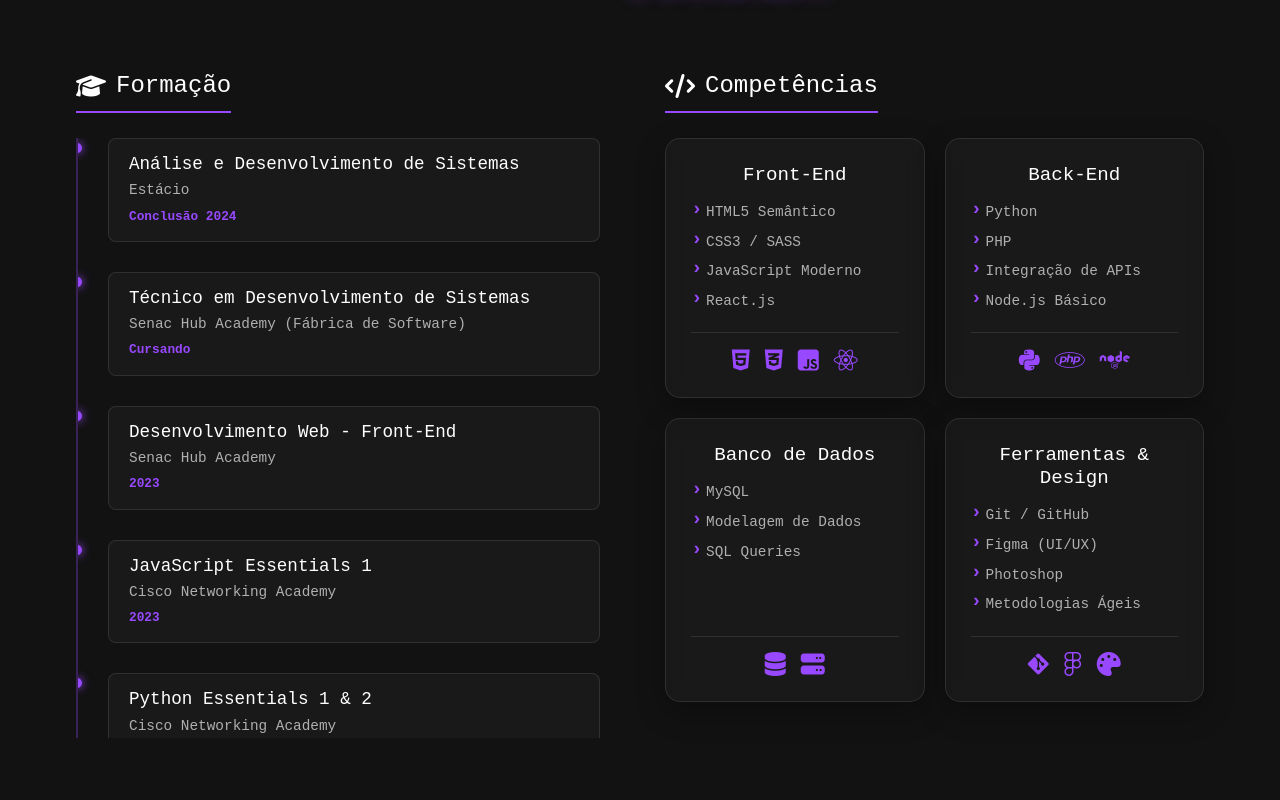
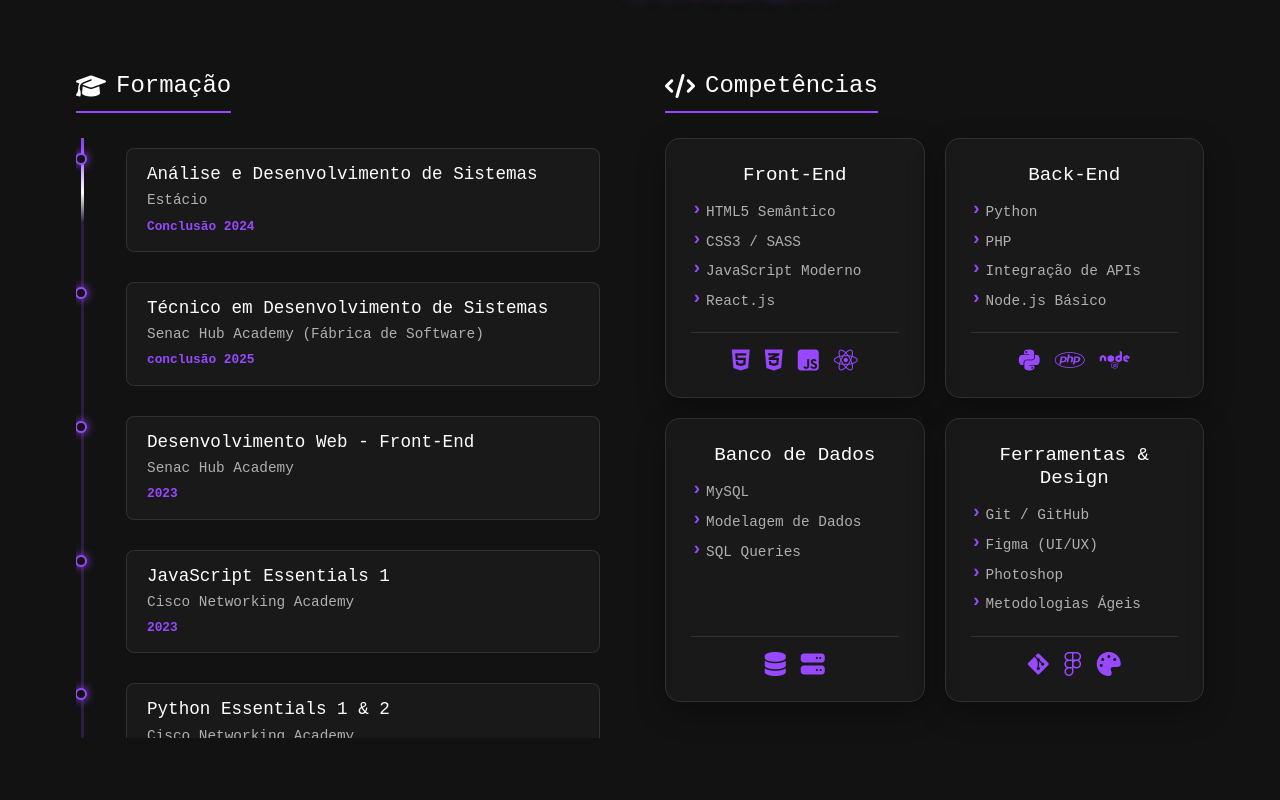
Before and after one commit to GuiMachado001/PortifolioReactVite, a React (Vite) app: page / in a window 1280 px wide. Shown: the part 2240-3040 px from the top of the page. Built offline with nearby package versions, Linux system fonts and the light colour scheme.

Commit message:
Correção Cursos

```diff
--- a/src/components/Curriculo/Curriculo.css
+++ b/src/components/Curriculo/Curriculo.css
@@ -17,7 +17,6 @@
   max-width: 1200px;
   margin: 0 auto;
 }
-
 
 .section-title {
   text-align: center;
@@ -57,17 +56,26 @@
 .timeline-box {
   max-height: 600px;
   overflow-y: auto;
-    padding-right: 15px;
+  padding: 10px 15px 10px 20px;
   position: relative;
-    border-left: 2px solid rgba(152, 73, 255, 0.3);
+  border-left: none;
+  background-image:
+      linear-gradient(to bottom, transparent, #9849ff 50%, #ffffff 80%, transparent),
+      linear-gradient(to bottom, rgba(152, 73, 255, 0.2), rgba(152, 73, 255, 0.2));
+  background-repeat: no-repeat, no-repeat;
+  background-size: 3px 150px, 3px 100%;
+  background-position: 5px -150px, 5px 0;
+  animation: timelineBeam 3s cubic-bezier(0.4, 0, 0.2, 1) infinite;
 }
 
 .scroll-custom::-webkit-scrollbar {
   width: 6px;
 }
+
 .scroll-custom::-webkit-scrollbar-track {
   background: rgba(255,255,255,0.05);
 }
+
 .scroll-custom::-webkit-scrollbar-thumb {
   background: var(--primary-purple);
   border-radius: 10px;
@@ -79,16 +87,24 @@
   padding-left: 30px;
 }
 
-
 .timeline-dot {
   position: absolute;
-    left: -6px;
+  left: -21px;
   top: 5px;
-    width: 10px;
-    height: 10px;
-    background: var(--primary-purple);
+  width: 12px;
+  height: 12px;
+  background: #121212;
+  border: 2px solid var(--primary-purple);
   border-radius: 50%;
   box-shadow: 0 0 10px var(--primary-purple);
+  z-index: 2;
+  transition: all 0.3s ease;
+}
+
+.timeline-item:hover .timeline-dot {
+  background: var(--primary-purple);
+  box-shadow: 0 0 20px var(--primary-purple);
+  transform: scale(1.3);
 }
 
 .timeline-content {
@@ -123,7 +139,6 @@
   margin-top: 5px;
   font-weight: 600;
 }
-
 
 .knowledge-grid {
   display: grid;
@@ -197,6 +212,15 @@
   transform: scale(1.2);
 }
 
+@keyframes timelineBeam {
+  0% {
+    background-position: 5px -150px, 5px 0;
+  }
+  100% {
+    background-position: 5px calc(100% + 150px), 5px 0;
+  }
+}
+
 @media (max-width: 992px) {
   .curriculo-grid {
     grid-template-columns: 1fr;
--- a/src/components/Curriculo/Curriculo.jsx
+++ b/src/components/Curriculo/Curriculo.jsx
@@ -7,7 +7,7 @@ function Curriculo() {
 
     const listaCursos = [
         { curso: "Análise e Desenvolvimento de Sistemas", escola: "Estácio", ano: "Conclusão 2024" },
-        { curso: "Técnico em Desenvolvimento de Sistemas", escola: "Senac Hub Academy (Fábrica de Software)", ano: "Cursando" },
+        { curso: "Técnico em Desenvolvimento de Sistemas", escola: "Senac Hub Academy (Fábrica de Software)", ano: "conclusão  2025" },
         { curso: "Desenvolvimento Web - Front-End", escola: "Senac Hub Academy", ano: "2023" },
         { curso: "JavaScript Essentials 1", escola: "Cisco Networking Academy", ano: "2023" },
         { curso: "Python Essentials 1 & 2", escola: "Cisco Networking Academy", ano: "2023" },
--- a/src/components/Whave/Whave.css
+++ b/src/components/Whave/Whave.css
@@ -4,10 +4,9 @@
     justify-content: center;
     align-items: center;
     padding: 40px 0;
-    gap: 0; /* Remove espaço, as bolinhas encostam na linha */
+    gap: 0;
 }
 
-/* --- PONTOS (Bolinhas) --- */
 .cyber-dot {
     width: 12px;
     height: 12px;
@@ -16,30 +15,26 @@
     border-radius: 50%;
     box-shadow: 0 0 10px #9849ff;
     position: relative;
-    z-index: 2; /* Fica acima da linha */
+    z-index: 2;
     flex-shrink: 0;
 }
 
-/* --- A LINHA (O "Cano") --- */
 .cyber-line {
     width: 70%;
     height: 2px;
     background: rgba(152, 73, 255, 0.2);
     position: relative;
 
-    /* O SEGREDO ESTÁ AQUI: */
-    overflow: hidden; /* Esconde o feixe quando ele sai da área da linha */
+    overflow: hidden;
 }
 
-/* --- O FEIXE DE ENERGIA --- */
 .energy-beam {
     position: absolute;
     top: 0;
     left: 0;
-    width: 100px; /* Comprimento do rastro */
+    width: 100px;
     height: 100%;
 
-    /* Gradiente para parecer um cometa (cabeça branca, cauda transparente) */
     background: linear-gradient(
         90deg,
         transparent 0%,
@@ -51,58 +46,53 @@
     animation: shootBeam 3s cubic-bezier(0.4, 0, 0.2, 1) infinite;
 }
 
-/* --- EFEITOS DE PULSO NAS BOLINHAS --- */
 
-/* Bolinha Esquerda (Dispara) */
 .sender {
     animation: pulseSender 3s infinite;
 }
 
-/* Bolinha Direita (Recebe) */
 .receiver {
     animation: pulseReceiver 3s infinite;
 }
 
 
-/* --- KEYFRAMES (Animações) --- */
 
 @keyframes shootBeam {
     0% {
-        left: -100px; /* Começa totalmente escondido na esquerda */
+        left: -100px;
         opacity: 0;
     }
     10% {
-        opacity: 1; /* Aparece logo que entra na linha */
+        opacity: 1;
     }
     90% {
         opacity: 1;
     }
     100% {
-        left: 100%; /* Termina totalmente escondido na direita */
+        left: 100%;
         opacity: 0;
     }
 }
 
 @keyframes pulseSender {
     0% { box-shadow: 0 0 10px #9849ff; transform: scale(1); }
-    10% { box-shadow: 0 0 25px #9849ff; transform: scale(1.2); } /* Explode ao disparar */
+    10% { box-shadow: 0 0 25px #9849ff; transform: scale(1.2); }
     30% { box-shadow: 0 0 10px #9849ff; transform: scale(1); }
     100% { box-shadow: 0 0 10px #9849ff; transform: scale(1); }
 }
 
 @keyframes pulseReceiver {
     0% { box-shadow: 0 0 10px #9849ff; transform: scale(1); }
-    60% { box-shadow: 0 0 10px #9849ff; transform: scale(1); } /* Espera o feixe chegar */
-    70% { box-shadow: 0 0 25px #ffffff; transform: scale(1.3); border-color: #fff; } /* Impacto! Fica branco */
+    60% { box-shadow: 0 0 10px #9849ff; transform: scale(1); }
+    70% { box-shadow: 0 0 25px #ffffff; transform: scale(1.3); border-color: #fff; }
     100% { box-shadow: 0 0 10px #9849ff; transform: scale(1); border-color: #9849ff; }
 }
 
-/* Responsividade */
 @media (max-width: 768px) {
     .cyber-line {
         width: 85%;
     }
     .energy-beam {
-        width: 60px; /* Rastro menor no mobile */
+        width: 60px;
     }
 }
```
Lines whose indentation alone changed are shown as unchanged.
